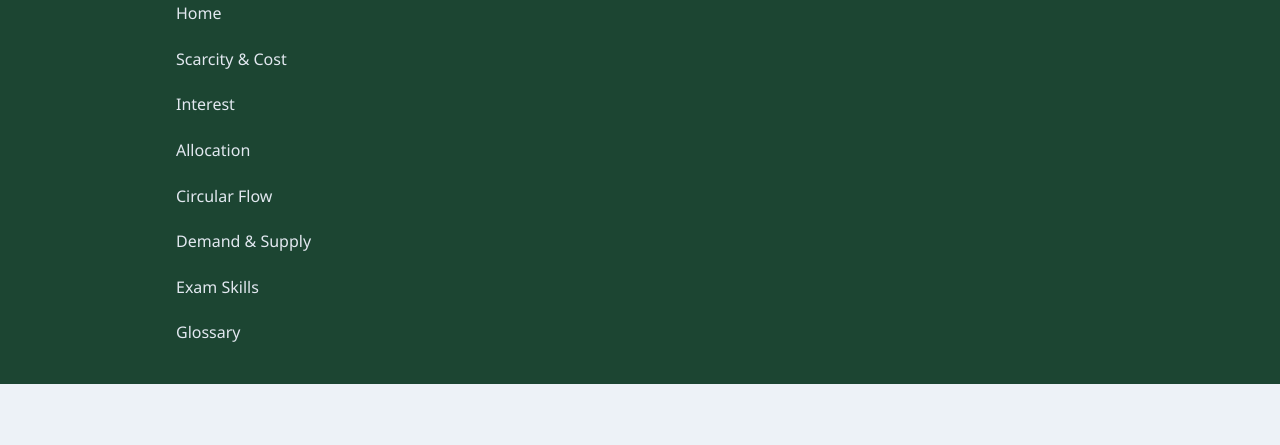
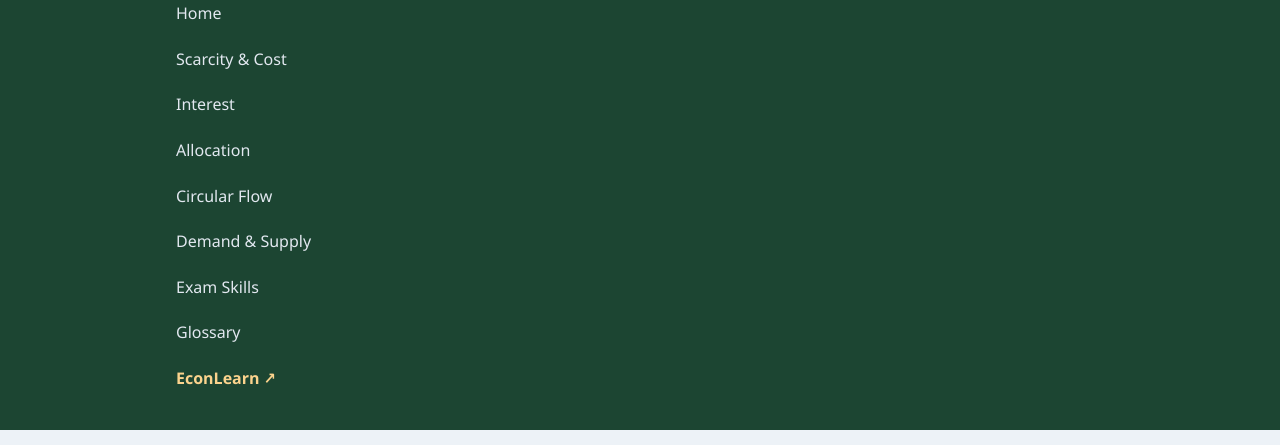
Before and after one commit to notiamalfred/EconLearn, a plain HTML site: page scarcity-cost.html in a window 1280 px wide. Both pictures are taken after a click on the button "Menu". Shown: the part 75-520 px from the top of the page. Drawn offline with Linux system fonts and the light colour scheme.

Commit message:
Add cross-link to EconLearn in scarcity-cost.html

```diff
--- a/scarcity-cost.html
+++ b/scarcity-cost.html
@@ -39,6 +39,7 @@
         <a href="demand-supply.html">Demand &amp; Supply</a>
         <a href="exam-skills.html">Exam Skills</a>
         <a href="glossary.html">Glossary</a>
+        <a href="https://notiamalfred.github.io/LinguaLearn/" class="cross-link">EconLearn ↗</a>
       </nav>
     </div>
   </header>
```
